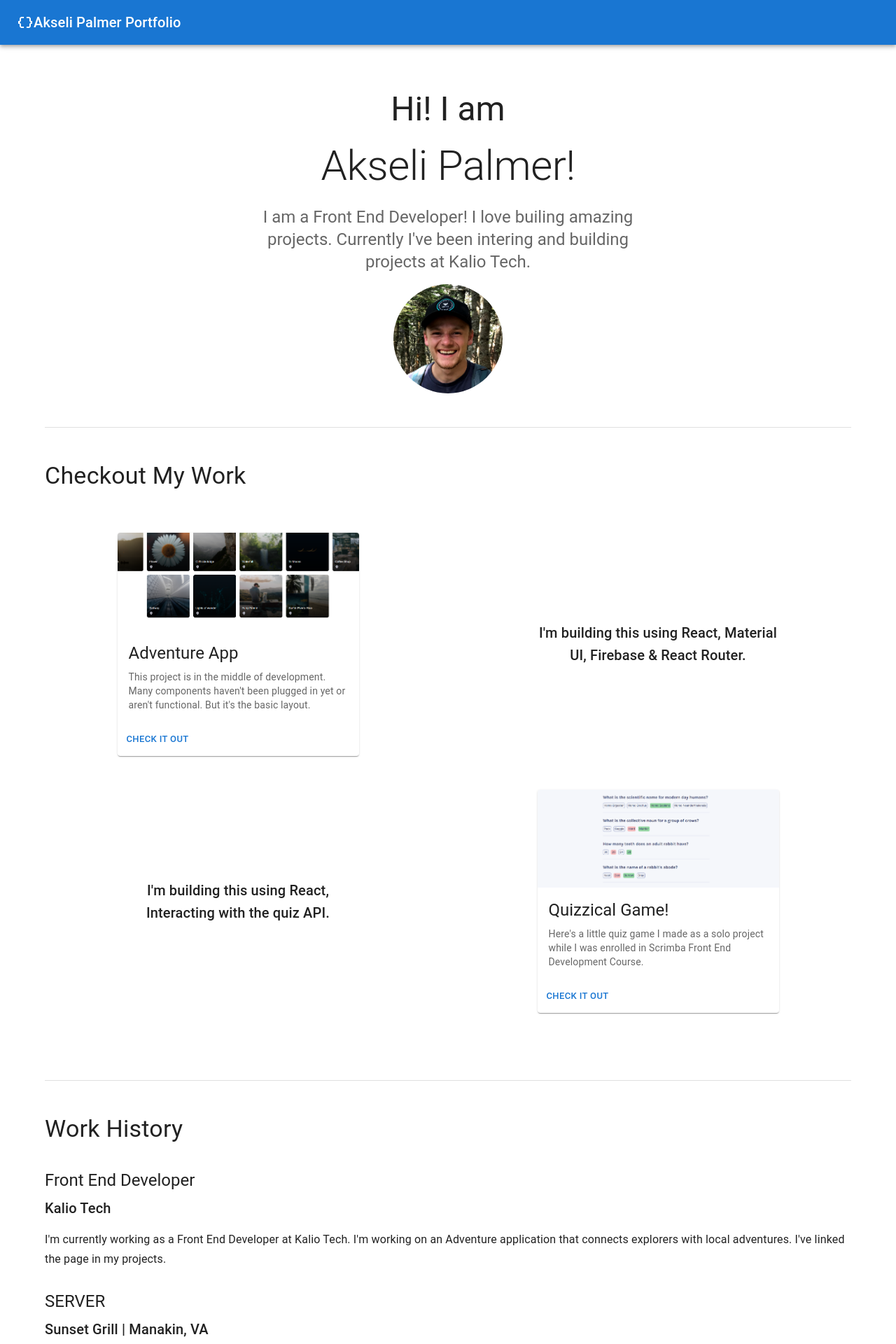
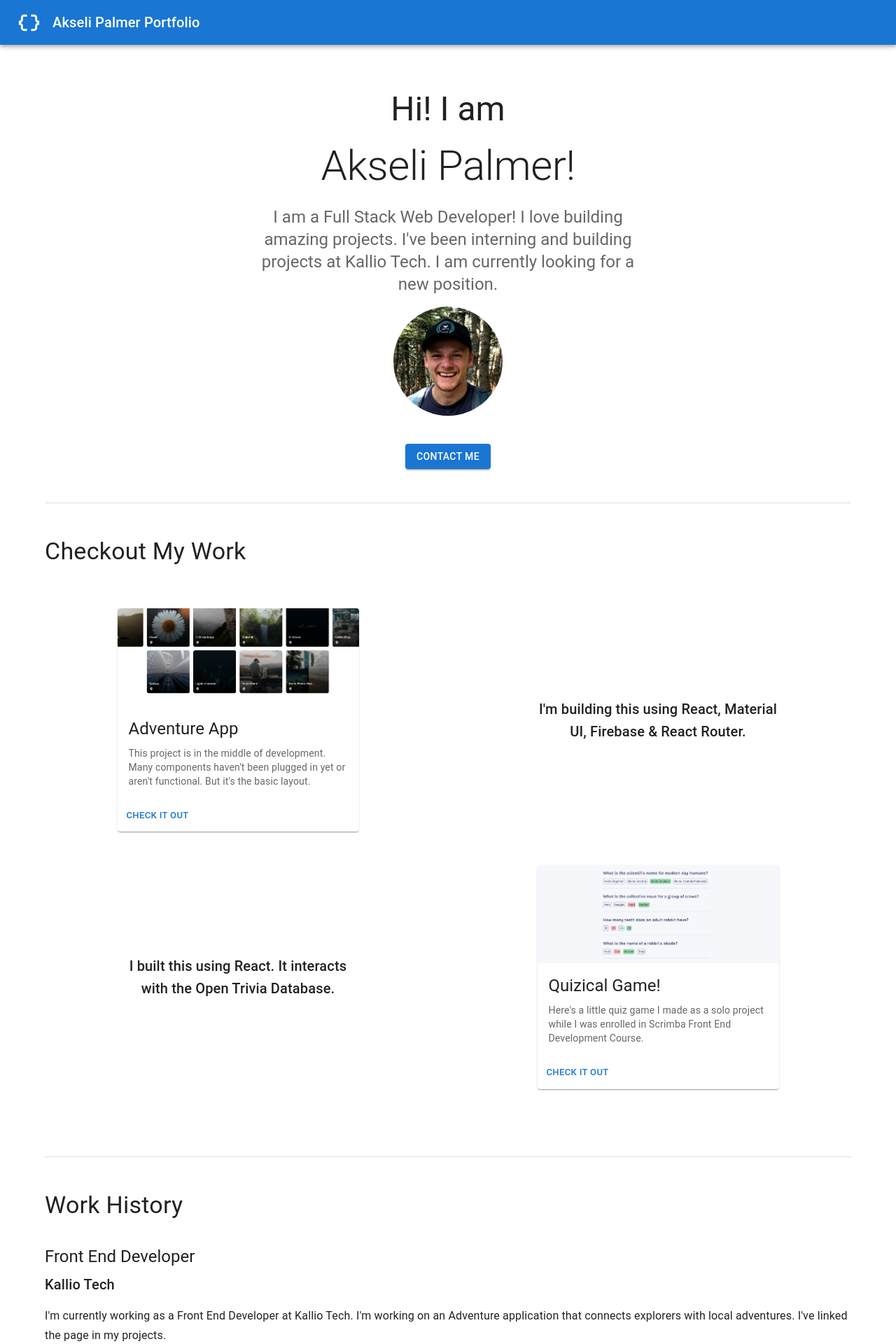
Before and after one commit to akselipalmer/portfolio-src, a React (Vite) app: page / in a window 1280 px wide. Shown: the top 1920 px of the page at 70% size. Built offline with nearby package versions, Linux system fonts and the light colour scheme.

Commit message:
first working copy of page

```diff
--- a/index.html
+++ b/index.html
@@ -2,9 +2,9 @@
 <html lang="en">
   <head>
     <meta charset="UTF-8" />
-    <link rel="icon" type="image/svg+xml" href="/vite.svg" />
+    <link rel="icon" type="image/svg+xml" href="/code.svg" />
     <meta name="viewport" content="width=device-width, initial-scale=1.0" />
-    <title>Vite + React</title>
+    <title>Akseli's Portfolio</title>
   </head>
   <body>
     <div id="root"></div>
--- a/src/App.jsx
+++ b/src/App.jsx
@@ -22,28 +22,25 @@ import MyWork from "./components/MyWork";
 import MySchool from "./components/MySchool";
 import DataObjectIcon from "@mui/icons-material/DataObject";
 
-function Copyright() {
-  return (
-    <Typography variant="body2" color="text.secondary" align="center">
-      {"Copyright © "}
-      <Link color="inherit" href="https://mui.com/">
-        Your Website
-      </Link>{" "}
-      {new Date().getFullYear()}
-      {"."}
-    </Typography>
-  );
-}
-
-const theme = createTheme();
+import Backdrop from "@mui/material/Backdrop";
+import CircularProgress from "@mui/material/CircularProgress";
+import ContactCard from "./components/ContactCard";
 
 export default function Album() {
+  const [open, setOpen] = React.useState(false);
+  const handleClose = () => {
+    setOpen(false);
+  };
+  const handleToggle = () => {
+    setOpen(!open);
+  };
+
   return (
     <Box>
       <AppBar position="relative">
         <Toolbar>
-          <DataObjectIcon />
-          <Typography variant="h6" color="inherit" noWrap>
+          <DataObjectIcon fontSize="large" />
+          <Typography variant="h6" color="inherit" noWrap sx={{ ml: 2 }}>
             Akseli Palmer Portfolio
           </Typography>
         </Toolbar>
@@ -83,9 +80,9 @@ export default function Album() {
                 color="text.secondary"
                 paragraph
               >
-                I am a Front End Developer! I love builing amazing projects.
-                Currently I've been intering and building projects at Kalio
-                Tech.
+                I am a Full Stack Web Developer! I love building amazing
+                projects. I've been interning and building projects at Kallio
+                Tech. I am currently looking for a new position.
               </Typography>
             </Box>
             <Stack alignItems="center">
@@ -94,6 +91,20 @@ export default function Album() {
                 src={AvatarImg}
                 sx={{ width: 156, height: 156 }}
               />
+
+              <Button onClick={handleToggle} sx={{ mt: 5 }} variant="contained">
+                CONTACT ME
+              </Button>
+              <Backdrop
+                sx={{
+                  color: "#fff",
+                  zIndex: (theme) => theme.zIndex.drawer + 1,
+                }}
+                open={open}
+                onClick={handleClose}
+              >
+                <ContactCard />
+              </Backdrop>
             </Stack>
           </Container>
         </Box>
@@ -127,19 +138,19 @@ export default function Album() {
         </Container>
       </main>
       {/* Footer */}
-      <Box sx={{ bgcolor: "background.paper", p: 6 }} component="footer">
-        <Typography variant="h6" align="center" gutterBottom>
-          Footer
-        </Typography>
-        <Typography
-          variant="subtitle1"
-          align="center"
-          color="text.secondary"
-          component="p"
-        >
-          Something here to give the footer a purpose!
-        </Typography>
-        <Copyright />
+      <Box
+        sx={{
+          bgcolor: "background.paper",
+          p: 6,
+          display: "flex",
+          justifyContent: "center",
+        }}
+        component="footer"
+      >
+        <Button onClick={handleToggle} sx={{ mt: 5 }} variant="contained">
+          CONTACT ME
+        </Button>
+        {/* <Copyright /> */}
       </Box>
     </Box>
   );
--- /dev/null
+++ b/src/components/ContactCard.jsx
@@ -0,0 +1,39 @@
+import * as React from "react";
+import Box from "@mui/material/Box";
+import Card from "@mui/material/Card";
+import CardActions from "@mui/material/CardActions";
+import CardContent from "@mui/material/CardContent";
+import Button from "@mui/material/Button";
+import Typography from "@mui/material/Typography";
+
+const bull = (
+  <Box
+    component="span"
+    sx={{ display: "inline-block", mx: "2px", transform: "scale(0.8)" }}
+  >
+    •
+  </Box>
+);
+
+const card = (
+  <React.Fragment>
+    <CardContent>
+      <Typography gutterBottom variant="h5" component="div">
+        Phone:
+      </Typography>
+      <Typography variant="h6">+1(804)874-8154</Typography>
+      <Typography gutterBottom variant="h5" component="div" sx={{ mt: 3 }}>
+        Email:
+      </Typography>
+      <Typography variant="h6">constox@gmail.com</Typography>
+    </CardContent>
+  </React.Fragment>
+);
+
+export default function ContactCard() {
+  return (
+    <Box sx={{ minWidth: 275 }}>
+      <Card variant="outlined">{card}</Card>
+    </Box>
+  );
+}
--- a/src/components/MediaCard.jsx
+++ b/src/components/MediaCard.jsx
@@ -23,11 +23,12 @@ export default function MediaCard() {
     },
     {
       img: quizzicalImg,
-      title: "Quizzical Game!",
+      title: "Quizical Game!",
       description:
         "Here's a little quiz game I made as a solo project while I was enrolled in Scrimba Front End Development Course.",
       link: "https://quizzical-solo-project.netlify.app/",
-      moreInfo: "I'm building this using React, Interacting with the quiz API.",
+      moreInfo:
+        "I built this using React. It interacts with the Open Trivia Database.",
     },
   ];
 
--- a/src/components/MySchool.jsx
+++ b/src/components/MySchool.jsx
@@ -24,7 +24,7 @@ export default function MySchool() {
       schoolName: "Global Awakening",
       educationType: "Leadership",
       description:
-        "Studied for 3 years. 1st year was spend on personal developmant. 2nd year I focued on building leadership skills. 3rd year I applied the knowldge I had learned and Interned in a leaderhip roll in a church in Norther Ireland.",
+        "Studied for 3 years. The 1st year was spent on personal development. 2nd year I focused on building leadership skills. 3rd year I applied the knowledge I had learned and Interned in a leadership role in a church in Northern Ireland.",
       img: WorldImg,
       alt: "Map of World",
       href: "https://globalawakening.com/",
--- a/src/components/MyWork.jsx
+++ b/src/components/MyWork.jsx
@@ -5,9 +5,9 @@ export default function MyWork() {
   const history = [
     {
       jobTitle: "Front End Developer",
-      location: "Kalio Tech",
+      location: "Kallio Tech",
       description:
-        "I'm currently working as a Front End Developer at Kalio Tech. I'm working on an Adventure application that connects explorers with local adventures. I've linked the page in my projects.",
+        "I'm currently working as a Front End Developer at Kallio Tech. I'm working on an Adventure application that connects explorers with local adventures. I've linked the page in my projects.",
     },
     {
       jobTitle: "SERVER",
```
Also changed, not shown: code.svg (added).
